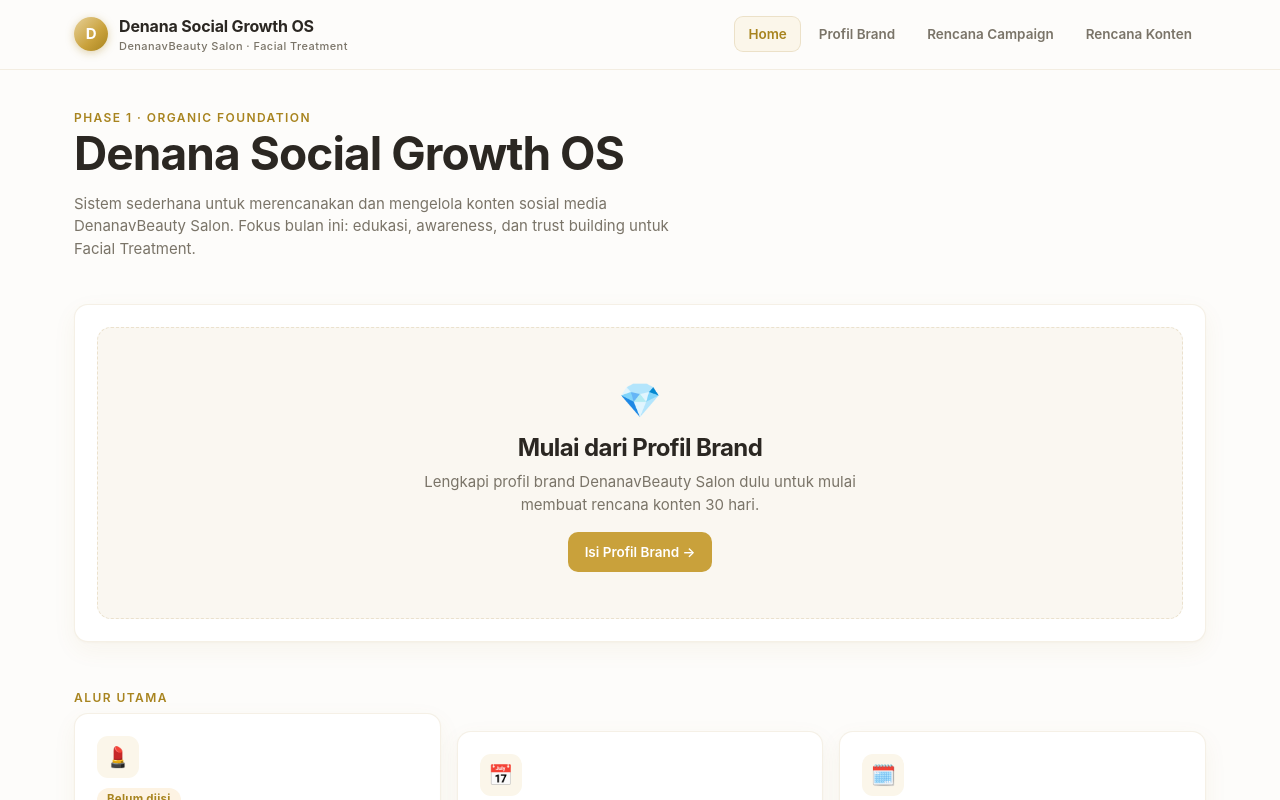
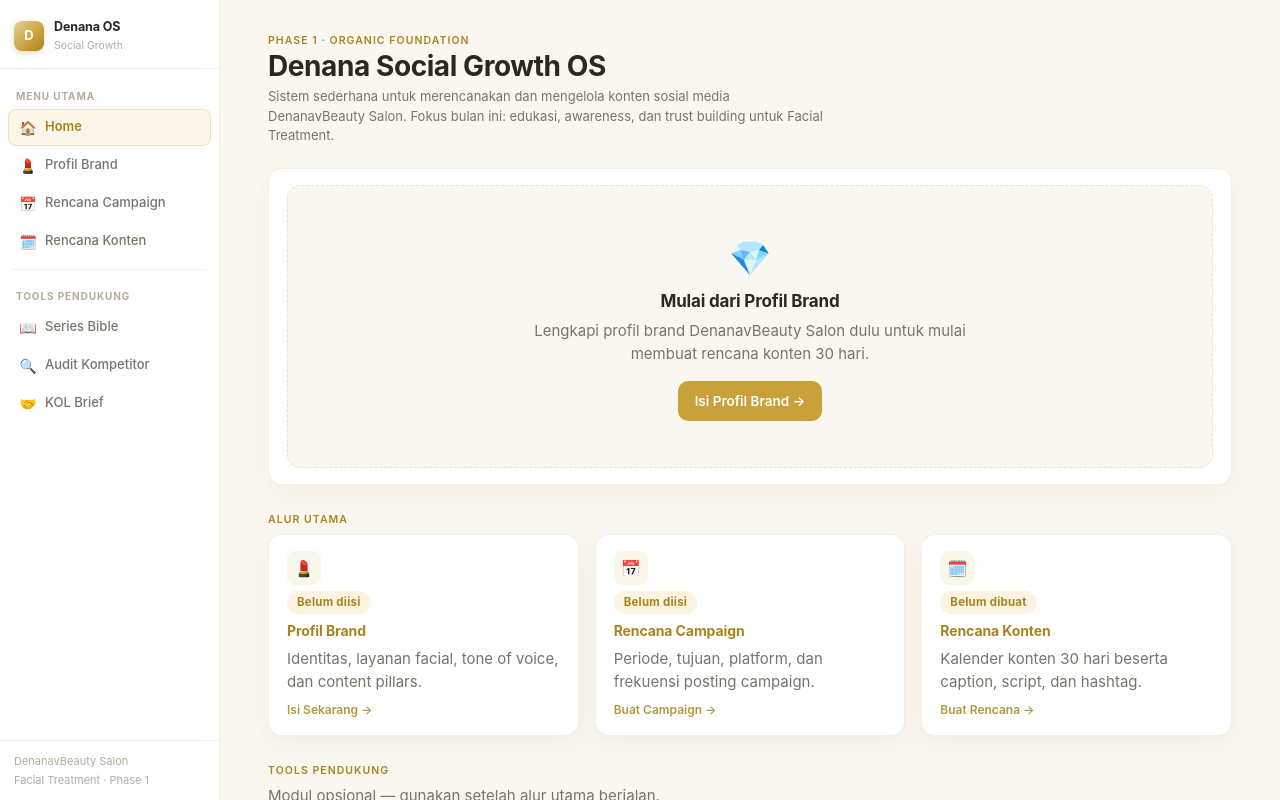
Before and after one commit to dear-aseif/denana-next, a Next.js app: page / in a window 1280 px wide. Shown: the top 800 px of the page. Built offline with nearby package versions, Linux system fonts and the light colour scheme.

Commit message:
Struktur halaman update

```diff
--- a/app/globals.css
+++ b/app/globals.css
@@ -685,3 +685,239 @@
     padding-right: 16px;
   }
 }
+
+/* ============================================================
+   DASHBOARD LAYOUT — sidebar (desktop) + bottom nav (mobile)
+   Layout refinement only. All functions, data, localStorage,
+   and Phase 1 scope are completely unchanged.
+   Brand direction: white + gold, clean minimal dashboard feel.
+   ============================================================ */
+
+/* Suppress old top-bar header (replaced by sidebar) */
+.app-header { display: none !important; }
+
+/* ---- Compact typography ---- */
+h1 { font-size: clamp(20px, 2.5vw, 28px); margin: 0 0 6px; letter-spacing: -0.015em; }
+h2 { font-size: 17px; margin: 0 0 8px; letter-spacing: -0.01em; }
+h3 { font-size: 14px; margin: 0 0 5px; }
+
+/* ---- App shell flex container ---- */
+.app-layout {
+  display: flex;
+  min-height: 100vh;
+}
+
+/* ---- Sidebar ---- */
+.app-sidebar {
+  width: 220px;
+  flex-shrink: 0;
+  position: sticky;
+  top: 0;
+  align-self: flex-start;
+  height: 100vh;
+  overflow-y: auto;
+  background: var(--notion-surface);
+  border-right: 1px solid var(--notion-border-soft);
+  display: flex;
+  flex-direction: column;
+}
+.sidebar-brand {
+  display: flex;
+  align-items: center;
+  gap: 10px;
+  padding: 18px 14px 14px;
+  border-bottom: 1px solid var(--notion-border-soft);
+  flex-shrink: 0;
+}
+.sidebar-logo {
+  width: 30px;
+  height: 30px;
+  border-radius: 8px;
+  display: grid;
+  place-items: center;
+  color: #fff;
+  font-weight: 700;
+  font-size: 13px;
+  background: linear-gradient(135deg, #e7d199, #c9a13b 60%, #a8841f);
+  box-shadow: 0 2px 6px rgba(168,132,31,.3);
+  flex-shrink: 0;
+}
+.sidebar-brand-text { min-width: 0; }
+.sidebar-brand-name {
+  display: block;
+  font-size: 12.5px;
+  font-weight: 700;
+  color: var(--notion-text);
+  letter-spacing: -0.01em;
+  overflow: hidden;
+  text-overflow: ellipsis;
+  white-space: nowrap;
+}
+.sidebar-brand-sub {
+  display: block;
+  font-size: 10.5px;
+  color: var(--notion-text-faint);
+  margin-top: 1px;
+}
+.sidebar-nav {
+  flex: 1;
+  padding: 10px 8px;
+  display: flex;
+  flex-direction: column;
+  gap: 1px;
+  overflow-y: auto;
+}
+.sidebar-section-label {
+  display: block;
+  font-size: 10px;
+  font-weight: 700;
+  letter-spacing: .09em;
+  text-transform: uppercase;
+  color: var(--notion-text-faint);
+  padding: 10px 8px 4px;
+}
+.sidebar-link {
+  display: flex;
+  align-items: center;
+  gap: 8px;
+  padding: 7px 10px;
+  border-radius: 8px;
+  font-size: 13px;
+  font-weight: 500;
+  color: var(--notion-text-soft);
+  text-decoration: none;
+  transition: background .13s, color .13s;
+  border: 1px solid transparent;
+}
+.sidebar-link:hover {
+  background: var(--gold-bg);
+  color: var(--gold-deep);
+}
+.sidebar-link.active {
+  background: var(--gold-bg);
+  color: var(--gold-deep);
+  font-weight: 600;
+  border-color: rgba(201,161,59,.25);
+}
+.sidebar-link-icon {
+  font-size: 14px;
+  width: 18px;
+  text-align: center;
+  flex-shrink: 0;
+}
+.sidebar-divider {
+  height: 1px;
+  background: var(--notion-border-soft);
+  margin: 8px 4px;
+}
+.sidebar-footer {
+  padding: 12px 14px;
+  border-top: 1px solid var(--notion-border-soft);
+  font-size: 11px;
+  color: var(--notion-text-faint);
+  display: flex;
+  flex-direction: column;
+  gap: 2px;
+  flex-shrink: 0;
+}
+
+/* ---- Content area (right of sidebar) ---- */
+.app-content {
+  flex: 1;
+  min-width: 0;
+  background: var(--notion-bg-soft);
+}
+
+/* ---- Shell: compact centered container ---- */
+.shell {
+  max-width: 1020px;
+  margin: 0 auto;
+  padding: 28px 28px 80px;
+}
+body.wide-page .shell {
+  max-width: 100%;
+  padding: 22px 24px 80px;
+}
+
+/* ---- Compact cards ---- */
+.card { padding: 16px 18px; }
+.card + .card { margin-top: 12px; }
+.status-card { gap: 6px; }
+.status-card .ico { width: 34px; height: 34px; font-size: 16px; border-radius: 8px; }
+.status-card h3 { font-size: 14px; margin: 0; }
+
+/* Status card: entire card is a clickable link */
+.status-card-link {
+  display: block;
+  text-decoration: none;
+  border-radius: var(--notion-radius);
+  transition: transform .12s ease, box-shadow .12s ease;
+}
+.status-card-link:hover {
+  transform: translateY(-2px);
+  box-shadow: 0 6px 20px rgba(150,120,40,.1);
+}
+.status-card-link:hover .card {
+  border-color: var(--gold-soft);
+}
+.status-card-action {
+  font-size: 12px;
+  font-weight: 600;
+  color: var(--gold-deep);
+  margin-top: 2px;
+  opacity: .85;
+}
+
+/* ---- Compact section spacing ---- */
+section { margin-top: 22px; }
+.page-head { margin-bottom: 18px; }
+.page-head p { font-size: 13px; margin: 4px 0 0; max-width: 560px; }
+.notion-eyebrow { font-size: 10.5px; letter-spacing: .1em; }
+
+/* Responsive grid */
+@media (max-width: 700px) {
+  .grid-3 { grid-template-columns: repeat(2, 1fr); }
+}
+@media (max-width: 480px) {
+  .grid-3, .grid-2 { grid-template-columns: 1fr; }
+}
+
+/* ---- Bottom nav placeholder (always hidden until mobile query) ---- */
+.bottom-nav { display: none; }
+
+/* ---- Mobile: sidebar off, bottom nav on ---- */
+@media (max-width: 860px) {
+  .app-sidebar { display: none; }
+  .bottom-nav {
+    display: flex;
+    position: fixed;
+    bottom: 0; left: 0; right: 0;
+    height: 56px;
+    background: var(--notion-surface);
+    border-top: 1px solid var(--notion-border-soft);
+    z-index: 60;
+    box-shadow: 0 -1px 10px rgba(0,0,0,.05);
+  }
+  .shell {
+    padding-top: 20px;
+    padding-bottom: 72px;
+    padding-left: 16px;
+    padding-right: 16px;
+  }
+}
+.bottom-nav-link {
+  flex: 1;
+  display: flex;
+  flex-direction: column;
+  align-items: center;
+  justify-content: center;
+  gap: 2px;
+  text-decoration: none;
+  color: var(--notion-text-faint);
+  transition: color .13s;
+  padding: 4px 2px;
+}
+.bottom-nav-link.active { color: var(--gold-deep); }
+.bottom-nav-link:hover { color: var(--gold-deep); }
+.bottom-nav-icon { font-size: 17px; line-height: 1; }
+.bottom-nav-label { font-size: 9px; font-weight: 600; line-height: 1; }
--- a/app/layout.tsx
+++ b/app/layout.tsx
@@ -22,8 +22,10 @@
       <body>
         <ToastProvider>
           <RouteBodyClass />
-          <Header />
-          {children}
+          <div className="app-layout">
+            <Header />
+            <div className="app-content">{children}</div>
+          </div>
         </ToastProvider>
       </body>
     </html>
--- a/components/Header.tsx
+++ b/components/Header.tsx
@@ -1,27 +1,31 @@
 'use client';
 
 /*
- * Header
- * Top app bar + primary navigation, ported from the prototype's <header>.
- * The original hash routes (#home, #brand-setup, ...) become App Router paths.
- * On the Rencana Konten page the inner bar widens (wide-page) to match the
- * prototype's wider workspace layout.
+ * Header (Dashboard sidebar + mobile bottom nav)
+ * Desktop: fixed-width left sidebar with brand mark, core nav, and optional
+ *          tools section.
+ * Mobile:  sidebar hidden; bottom tab bar shows the 4 core routes only.
+ *
+ * Scope lock: core nav = Home, Profil Brand, Rencana Campaign, Rencana Konten.
+ * Optional tools in sidebar only (not in bottom nav).
  */
 import React from 'react';
 import Link from 'next/link';
 import { usePathname } from 'next/navigation';
 
-type NavItem = { route: string; href: string; label: string };
+type NavItem = { route: string; href: string; label: string; icon: string };
 
-/* Core nav — keep to 4 items per scope lock.
- * Optional tools (Series Bible, Audit Kompetitor, KOL Brief) are accessible
- * from the Home dashboard but are NOT listed in the main navigation bar.
- */
-const NAV: NavItem[] = [
-  { route: 'home', href: '/', label: 'Home' },
-  { route: 'brand-setup', href: '/brand-setup', label: 'Profil Brand' },
-  { route: 'campaign-setup', href: '/campaign-setup', label: 'Rencana Campaign' },
-  { route: 'content-calendar', href: '/content-calendar', label: 'Rencana Konten' },
+const NAV_CORE: NavItem[] = [
+  { route: 'home', href: '/', label: 'Home', icon: '🏠' },
+  { route: 'brand-setup', href: '/brand-setup', label: 'Profil Brand', icon: '💄' },
+  { route: 'campaign-setup', href: '/campaign-setup', label: 'Rencana Campaign', icon: '📅' },
+  { route: 'content-calendar', href: '/content-calendar', label: 'Rencana Konten', icon: '🗓️' },
+];
+
+const NAV_TOOLS: NavItem[] = [
+  { route: 'series-bible', href: '/series-bible', label: 'Series Bible', icon: '📖' },
+  { route: 'competitor-audit', href: '/competitor-audit', label: 'Audit Kompetitor', icon: '🔍' },
+  { route: 'kol-brief', href: '/kol-brief', label: 'KOL Brief', icon: '🤝' },
 ];
 
 export default function Header() {
@@ -30,28 +34,64 @@
     href === '/' ? pathname === '/' : pathname.startsWith(href);
 
   return (
-    <header className="app-header">
-      <div className="app-header-inner">
-        <div className="brand-mark">
-          <span className="brand-logo">D</span>
-          <span>
-            Denana Social Growth OS
-            <small>DenanavBeauty Salon · Facial Treatment</small>
-          </span>
+    <>
+      {/* SIDEBAR — desktop only */}
+      <aside className="app-sidebar">
+        <div className="sidebar-brand">
+          <span className="sidebar-logo">D</span>
+          <div className="sidebar-brand-text">
+            <span className="sidebar-brand-name">Denana OS</span>
+            <span className="sidebar-brand-sub">Social Growth</span>
+          </div>
         </div>
-        <nav className="app-nav">
-          {NAV.map((item) => (
+
+        <nav className="sidebar-nav">
+          <span className="sidebar-section-label">Menu Utama</span>
+          {NAV_CORE.map((item) => (
             <Link
               key={item.route}
-              className={'nav-link' + (isActive(item.href) ? ' active' : '')}
-              data-route={item.route}
               href={item.href}
+              className={'sidebar-link' + (isActive(item.href) ? ' active' : '')}
             >
+              <span className="sidebar-link-icon">{item.icon}</span>
+              {item.label}
+            </Link>
+          ))}
+
+          <div className="sidebar-divider" />
+
+          <span className="sidebar-section-label">Tools Pendukung</span>
+          {NAV_TOOLS.map((item) => (
+            <Link
+              key={item.route}
+              href={item.href}
+              className={'sidebar-link' + (isActive(item.href) ? ' active' : '')}
+            >
+              <span className="sidebar-link-icon">{item.icon}</span>
               {item.label}
             </Link>
           ))}
         </nav>
-      </div>
-    </header>
+
+        <div className="sidebar-footer">
+          <span>DenanavBeauty Salon</span>
+          <span>Facial Treatment · Phase 1</span>
+        </div>
+      </aside>
+
+      {/* BOTTOM NAV — mobile only (4 core items) */}
+      <nav className="bottom-nav">
+        {NAV_CORE.map((item) => (
+          <Link
+            key={item.route}
+            href={item.href}
+            className={'bottom-nav-link' + (isActive(item.href) ? ' active' : '')}
+          >
+            <span className="bottom-nav-icon">{item.icon}</span>
+            <span className="bottom-nav-label">{item.label}</span>
+          </Link>
+        ))}
+      </nav>
+    </>
   );
 }
--- a/components/StatusCard.tsx
+++ b/components/StatusCard.tsx
@@ -1,10 +1,12 @@
 /*
  * StatusCard
- * The Home page status tiles (Profil Brand / Rencana Campaign / Rencana Konten).
- * Ported from the prototype's statusCard() helper.
+ * Compact, fully-clickable status tile used on the Home dashboard.
+ * The entire card is wrapped in a Next.js Link so the user can click
+ * anywhere on the card to navigate, not just the button.
+ * Props unchanged from previous version (btn label shown as action text).
  */
 import React from 'react';
-import Button from './Button';
+import Link from 'next/link';
 
 const descStyle: React.CSSProperties = { flex: 1, margin: 0 };
 
@@ -26,6 +28,7 @@
   href: string;
 }) {
   return (
+    <Link href={href} className="status-card-link">
       <article className="card status-card">
         <div className="ico">{icon}</div>
         <span className={'status-pill ' + tone}>{pill}</span>
@@ -33,9 +36,8 @@
         <p className="notion-muted" style={descStyle}>
           {desc}
         </p>
-      <Button href={href} size="small">
-        {btn}
-      </Button>
+        <span className="status-card-action">{btn} →</span>
       </article>
+    </Link>
   );
 }
```
Lines whose indentation alone changed are shown as unchanged.
